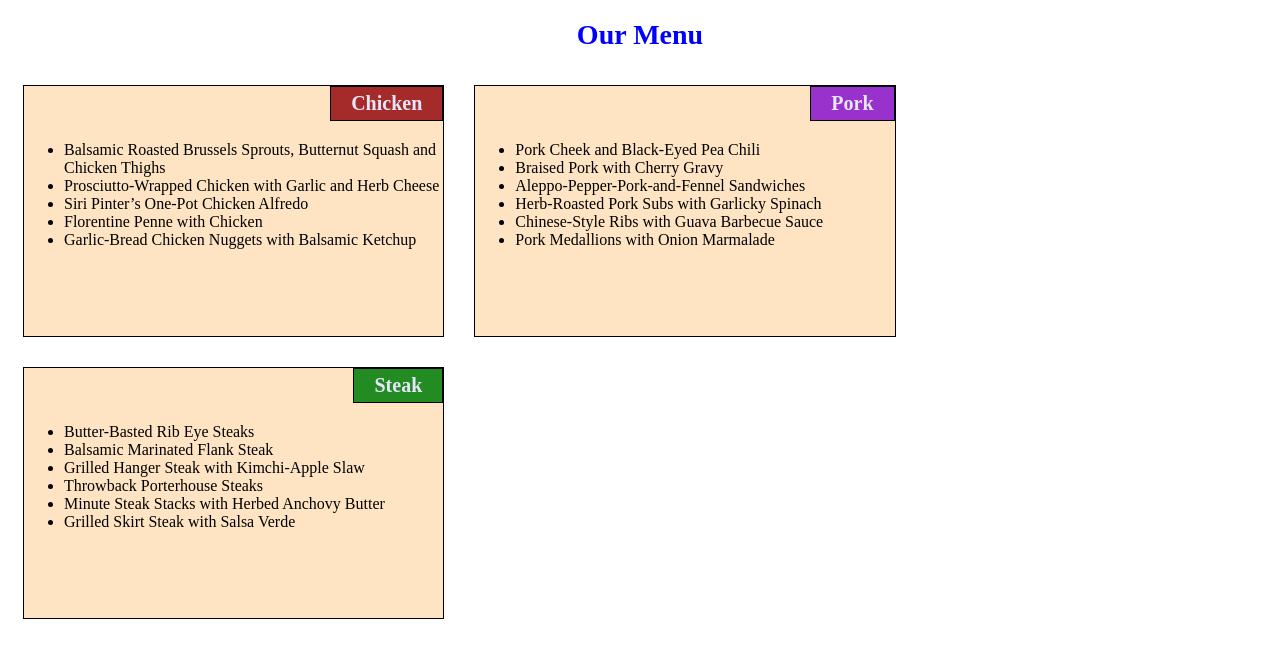
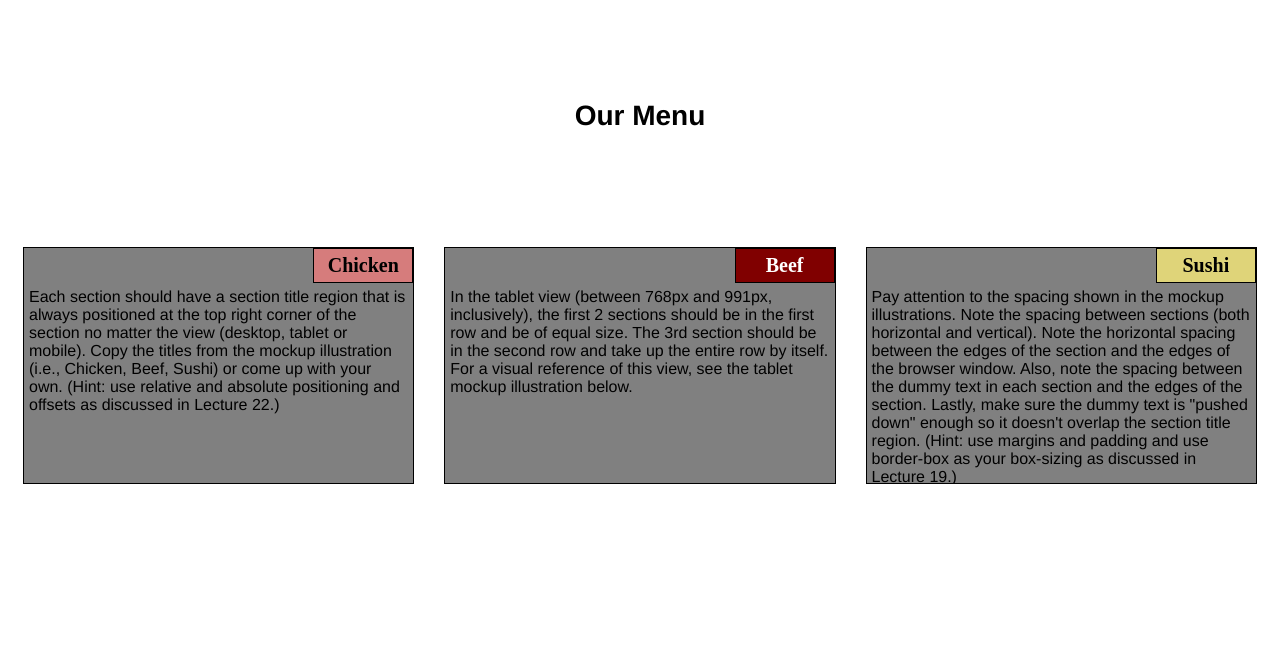
Before and after one commit to Prathyusha-633/Prathyusha-633.github.io, a plain HTML site: page module_2/index.html in a window 1280 px wide. Drawn offline with Linux system fonts and the light colour scheme.

Commit message:
Update index.html

```diff
--- a/module_2/index.html
+++ b/module_2/index.html
@@ -2,56 +2,169 @@
 <html>
 
 <head>
-    <meta charset="utf-8" />
-    <meta http-equiv="X-UA-Compatible" content="IE=edge">
-    <title>Module2 Assignment</title>
-    <meta name="viewport" content="width=device-width, initial-scale=1">
-    <link rel="stylesheet" href="css/style.css" />
+    <meta charset="utf-8">
+    <title>module2-solution</title>
 </head>
+<style>
+    /*basic style*/
+    * {
+        box-sizing: border-box;
+    }
+
+    body {
+        background-color: white;
+    }
+
+    h1 {
+        margin: 100px;
+        text-align: center;
+        font-family: Helvetica;
+        font-weight: bold;
+        font-size: 175%;
+    }
+
+    section {
+        position: relative;
+        padding: 15px;
+        width: 100%;
+    }
+
+    p {
+        position: relative;
+        clear: right;
+    }
+
+    div {
+        position: relative;
+        background-color: gray;
+        border: 1px solid black;
+        width: 100%;
+        margin-left: auto;
+        margin-right: auto;
+        margin-bottom: auto;
+    }
+
+    .sub1 {
+        float: right;
+        width: 100px;
+        padding: 5px;
+        margin: 0px;
+        border: 1px solid black;
+        text-align: center;
+        font-size: 125%;
+        font-weight: bold;
+        background-color: rgb(214, 124, 124);
+
+    }
+
+    .sub2 {
+        float: right;
+        color: white;
+        width: 100px;
+        padding: 5px;
+        margin: 0px;
+        border: 1px solid black;
+        text-align: center;
+        font-size: 125%;
+        font-weight: bold;
+        background-color: maroon;
+
+    }
+
+    .sub3 {
+        color: black;
+        float: right;
+        width: 100px;
+        padding: 5px;
+        margin: 0px;
+        border: 1px solid black;
+        text-align: center;
+        font-size: 125%;
+        font-weight: bold;
+        background-color: rgb(223, 212, 121);
+
+    }
+
+    .content {
+        padding: 5px;
+        border: none;
+        background-color: gray;
+        font-family: Helvetica;
+        color: black;
+        margin: 0px;
+        height: 200px;
+        overflow: auto;
+    }
+
+    .row {
+        width: 90%;
+    }
+
+    /*desktop version*/
+    @media (min-width: 992px) {
+        .column-lg-4 {
+            float: left;
+            width: 33.33%;
+        }
+    }
+
+    /*tablet version*/
+    @media (min-width: 768px) and (max-width: 991px) {
+        .colmn-md-6 {
+            float: left;
+            width: 50%;
+            margin-left: auto;
+            margin-right: auto;
+        }
+
+        .colmn-md-12 {
+            float: left;
+            width: 100%;
+            margin-left: auto;
+            margin-right: auto;
+        }
+    }
+
+    /*mobile version*/
+    @media (max-width: 767px) {
+        .colmn-sm-12 {
+            float: left;
+            width: 100%;
+        }
+    }
+</style>
 
 <body>
     <h1>Our Menu</h1>
-
-    <div class="col-lg-4 col-md-6 col-sm-12">
-        <section>
-            <h2 id="chicken">Chicken</h2>
-            <ul>
-                <li>Balsamic Roasted Brussels Sprouts, Butternut Squash and Chicken Thighs</li>
-                <li>Prosciutto-Wrapped Chicken with Garlic and Herb Cheese</li>
-                <li>Siri Pinter’s One-Pot Chicken Alfredo</li>
-                <li>Florentine Penne with Chicken</li>
-                <li>Garlic-Bread Chicken Nuggets with Balsamic Ketchup</li>
-            </ul>
-        </section>
-    </div>
-
-    <div class="col-lg-4 col-md-6 col-sm-12">
-        <section>
-            <h2 id="pork">Pork</h2>
-            <ul>
-                <li>Pork Cheek and Black-Eyed Pea Chili</li>
-                <li>Braised Pork with Cherry Gravy</li>
-                <li>Aleppo-Pepper-Pork-and-Fennel Sandwiches</li>
-                <li>Herb-Roasted Pork Subs with Garlicky Spinach</li>
-                <li>Chinese-Style Ribs with Guava Barbecue Sauce</li>
-                <li>Pork Medallions with Onion Marmalade</li>
-            </ul>
-        </section>
-    </div>
-
-    <div class="col-lg-4 col-md-12 col-sm-12">
-        <section>
-            <h2 id="steak">Steak</h2>
-            <ul>
-                <li>Butter-Basted Rib Eye Steaks</li>
-                <li>Balsamic Marinated Flank Steak</li>
-                <li>Grilled Hanger Steak with Kimchi-Apple Slaw</li>
-                <li>Throwback Porterhouse Steaks</li>
-                <li>Minute Steak Stacks with Herbed Anchovy Butter</li>
-                <li>Grilled Skirt Steak with Salsa Verde</li>
-            </ul>
-        </section>
-    </div>
+    <section class="column-lg-4 colmn-md-6 colmn-sm-12">
+        <div>
+            <p class="sub1">Chicken</p>
+            <p class="content">
+                Each section should have a section title region that is always positioned at the top right corner of the
+                section no matter the view (desktop, tablet or mobile). Copy the titles from the mockup illustration
+                (i.e., Chicken, Beef, Sushi) or come up with your own. (Hint: use relative and absolute positioning and
+                offsets as discussed in Lecture 22.)
+            </p>
+        </div>
+    </section>
+    <section class="column-lg-4 colmn-md-6 colmn-sm-12">
+        <div>
+            <p class="sub2">Beef</p>
+            <p class="content">In the tablet view (between 768px and 991px, inclusively), the first 2 sections should be
+                in the first row and be of equal size. The 3rd section should be in the second row and take up the
+                entire row by itself. For a visual reference of this view, see the tablet mockup illustration below.</p>
+        </div>
+    </section>
+    <section class="column-lg-4 colmn-md-12 colmn-sm-12">
+        <div>
+            <p class="sub3">Sushi</p>
+            <p class="content">Pay attention to the spacing shown in the mockup illustrations. Note the spacing between
+                sections (both horizontal and vertical). Note the horizontal spacing between the edges of the section
+                and the edges of the browser window. Also, note the spacing between the dummy text in each section and
+                the edges of the section. Lastly, make sure the dummy text is "pushed down" enough so it doesn't overlap
+                the section title region. (Hint: use margins and padding and use border-box as your box-sizing as
+                discussed in Lecture 19.)</p>
+        </div>
 </body>
 
 </html>
```
